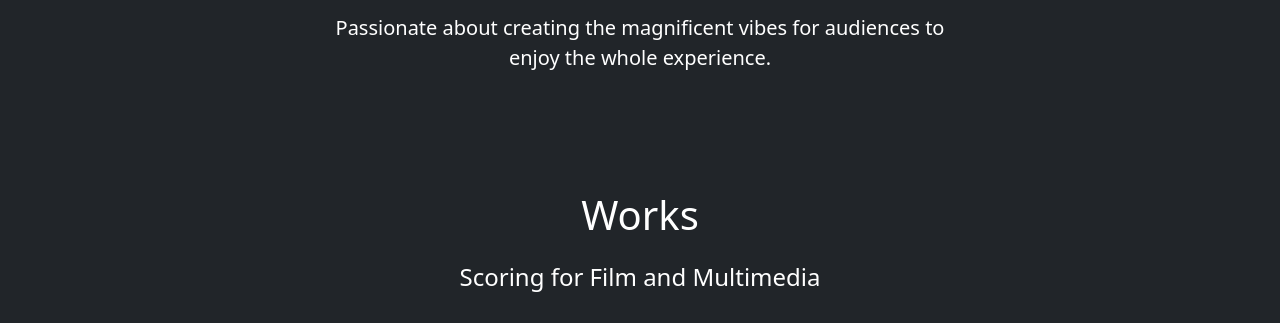
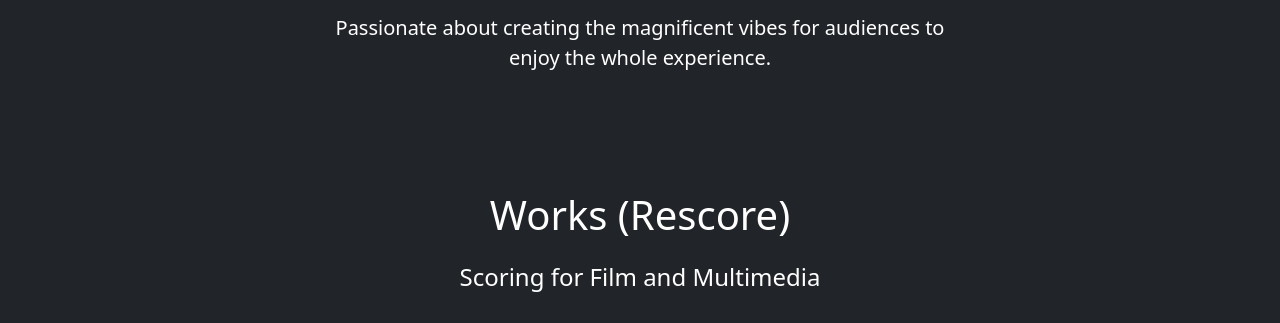
Before and after one commit to TommyWu777/TommyWu777.github.io, a plain HTML site: page index.html in a window 1280 px wide. Shown: the part 1430-1753 px from the top of the page. Drawn offline with nearby package versions, Linux system fonts and the light colour scheme.

Commit message:
Update index.html

```diff
--- a/index.html
+++ b/index.html
@@ -86,7 +86,7 @@
             </div>
 
             <div id="Works" style="padding-top: 40px;">
-                <h1 class="px3 cover-container d-flex w-100 p-3 mx-auto flex-column">Works</h1>
+                <h1 class="px3 cover-container d-flex w-100 p-3 mx-auto flex-column">Works (Rescore)</h1>
                 <h4>Scoring for Film and Multimedia</h4>
                 <div class="carousel">
                     <div id="left-btn" class="left-button">
```
